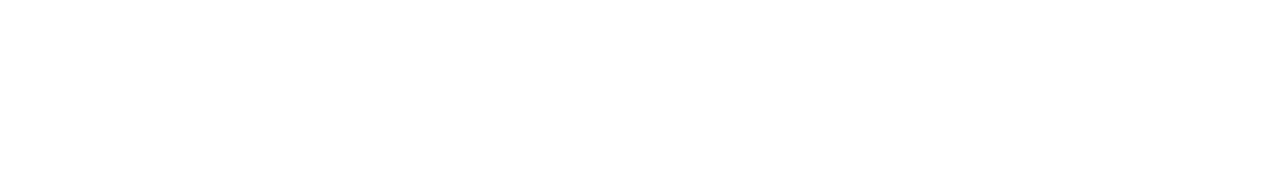
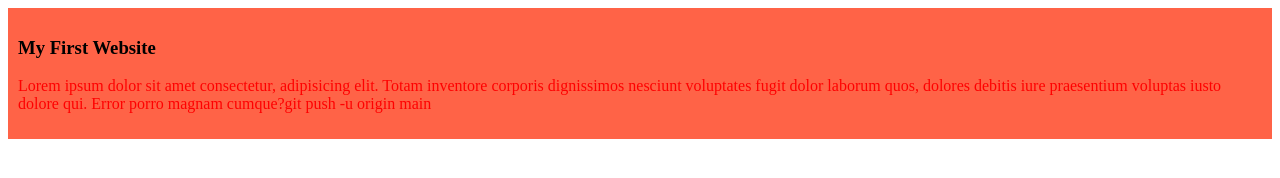
Before and after one commit to Md-Maruf197/my-simple-website-01, a plain HTML site: page index.html in a window 1280 px wide. Drawn offline with Linux system fonts and the light colour scheme.

Commit message:
div & colour added

```diff
--- a/index.html
+++ b/index.html
@@ -4,8 +4,12 @@
     <meta charset="UTF-8">
     <meta name="viewport" content="width=device-width, initial-scale=1.0">
     <title>My Simple Website 01</title>
+    <link rel="stylesheet" href="styles/blog.css">
 </head>
 <body>
-
+    <div>
+        <h3>My First Website</h3>
+        <p>Lorem ipsum dolor sit amet consectetur, adipisicing elit. Totam inventore corporis dignissimos nesciunt voluptates fugit dolor laborum quos, dolores debitis iure praesentium voluptas iusto dolore qui. Error porro magnam cumque?git push -u origin main</p>
+    </div>
 </body>
 </html>
--- /dev/null
+++ b/styles/blog.css
@@ -0,0 +1,10 @@
+div{
+    background-color: tomato;
+    padding: 10px;
+}
+
+
+
+p{
+    color: red;
+}
```
